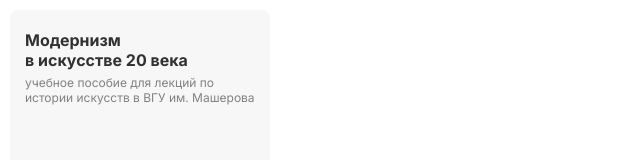
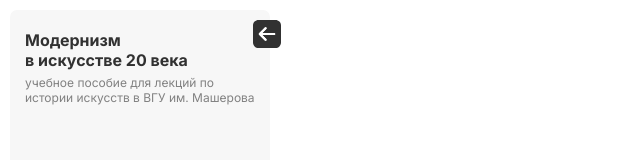
Before and after one commit to vsumodernism/vsumodernism.github.io, a Nuxt app: page /artists/andre-deren in a window 1280 px wide. Shown: the top 160 px of the page, without its empty margins (0-640 px from the left). Built offline with nearby package versions, Linux system fonts and the light colour scheme; no server answers.

Commit message:
Fix icon in header; Add list; Btn back

```diff
--- a/assets/styles/components/article.scss
+++ b/assets/styles/components/article.scss
@@ -1,3 +1,21 @@
+.btn-back {
+	position: absolute;
+	left: -27px;
+	top: 20px;
+	display: flex;
+	align-items: center;
+	gap: 10px;
+	font-weight: bold;
+	font-size: 0;
+	cursor: pointer;
+
+	@media (max-width: 425px) {
+		position: static;
+		margin-bottom: 40px;
+		font-size: 15px;
+	}
+}
+
 .article {
 	max-width: 780px;
 	margin-inline: auto;
@@ -88,6 +106,10 @@
 				margin-bottom: 20px;
 			}
 		}
+
+		&_disc {
+			list-style: disc;
+		}
 	}
 
 	.period {
--- a/components/cards/Article.vue
+++ b/components/cards/Article.vue
@@ -84,6 +84,10 @@ export default defineComponent({
 
                 <template v-for="item in block.content">
                     <p v-if="typeof item === 'string'" v-html="item"></p>
+
+                    <ul v-else-if="Array.isArray(item)" class="article-list article-list_disc">
+                        <li v-for="li in item" class="" v-html="li"></li>
+                    </ul>
 
                     <div v-else-if="typeof item === 'object'" class="article-picture">
                         <img :src="item.img" class="article-picture__img" alt=""/>
--- /dev/null
+++ b/components/icons/IconBack.vue
@@ -0,0 +1,12 @@
+<template>
+    <svg width="28" height="28" viewBox="0 0 28 28" fill="none" xmlns="http://www.w3.org/2000/svg">
+        <path fill-rule="evenodd" clip-rule="evenodd" d="M5.46875 0H22.5312C23.9808 0.00278956 25.3702 0.579856 26.3952 1.60484C27.4201 2.62983 27.9972 4.0192 28 5.46875V22.5312C27.9972 23.9808 27.4201 25.3702 26.3952 26.3952C25.3702 27.4201 23.9808 27.9972 22.5312 28H5.46875C4.0192 27.9972 2.62983 27.4201 1.60484 26.3952C0.579856 25.3702 0.00278956 23.9808 0 22.5312L0 5.46875C0.00278956 4.0192 0.579856 2.62983 1.60484 1.60484C2.62983 0.579856 4.0192 0.00278956 5.46875 0ZM22.2036 14.0008C22.2037 13.866 22.1773 13.7325 22.1257 13.6079C22.0742 13.4834 21.9986 13.3702 21.9033 13.2749C21.808 13.1796 21.6948 13.104 21.5702 13.0525C21.4457 13.0009 21.3122 12.9744 21.1774 12.9746H9.29824L13.3024 8.97039C13.4916 8.77753 13.597 8.51783 13.5957 8.2477C13.5945 7.97758 13.4867 7.71884 13.2959 7.52771C13.105 7.33658 12.8464 7.2285 12.5762 7.22693C12.3061 7.22537 12.0463 7.33046 11.8532 7.51937L6.09711 13.2753C5.90509 13.4675 5.79723 13.7282 5.79723 13.9999C5.79723 14.2716 5.90509 14.5322 6.09711 14.7245L11.853 20.4805C12.0462 20.6688 12.3058 20.7735 12.5756 20.7717C12.8455 20.7699 13.1037 20.6619 13.2944 20.4709C13.4851 20.28 13.5928 20.0216 13.5943 19.7518C13.5957 19.482 13.4908 19.2225 13.3022 19.0295L9.29802 15.0253H21.1774C21.3121 15.0255 21.4454 14.9991 21.5699 14.9477C21.6944 14.8963 21.8075 14.8208 21.9028 14.7257C21.9981 14.6305 22.0737 14.5175 22.1253 14.3931C22.1769 14.2688 22.2035 14.1354 22.2036 14.0008Z" fill="#313131"/>
+        <path d="M22.2036 14.0008C22.2037 13.866 22.1773 13.7325 22.1257 13.6079C22.0742 13.4834 21.9986 13.3702 21.9033 13.2749C21.808 13.1796 21.6948 13.104 21.5702 13.0525C21.4457 13.0009 21.3122 12.9744 21.1774 12.9746H9.29824L13.3024 8.97039C13.4916 8.77753 13.597 8.51783 13.5957 8.2477C13.5945 7.97758 13.4867 7.71884 13.2959 7.52771C13.105 7.33658 12.8464 7.2285 12.5762 7.22693C12.3061 7.22537 12.0463 7.33046 11.8532 7.51937L6.09711 13.2753C5.90509 13.4675 5.79723 13.7282 5.79723 13.9999C5.79723 14.2716 5.90509 14.5322 6.09711 14.7245L11.853 20.4805C12.0462 20.6688 12.3058 20.7735 12.5756 20.7717C12.8455 20.7699 13.1037 20.6619 13.2944 20.4709C13.4851 20.28 13.5928 20.0216 13.5943 19.7518C13.5957 19.482 13.4908 19.2225 13.3022 19.0295L9.29802 15.0253H21.1774C21.3121 15.0255 21.4454 14.9991 21.5699 14.9477C21.6944 14.8963 21.8075 14.8208 21.9028 14.7257C21.9981 14.6305 22.0737 14.5175 22.1253 14.3931C22.1769 14.2688 22.2035 14.1354 22.2036 14.0008Z" fill="white"/>
+    </svg>
+</template>
+
+<script>
+export default {
+  name: 'IconBack'
+}
+</script>
--- a/components/icons/IconClose.vue
+++ b/components/icons/IconClose.vue
@@ -1,12 +1,13 @@
 <template>
-  <svg viewBox="0 0 24 24" xmlns="http://www.w3.org/2000/svg">
-    <path fill-rule="evenodd" clip-rule="evenodd"
-          d="M4.62639 4.62615C5.01691 4.23562 5.65008 4.23562 6.0406 4.62615L12.0002 10.5857L17.9597 4.62615C18.3502 4.23562 18.9834 4.23562 19.3739 4.62615C19.7645 5.01667 19.7645 5.64983 19.3739 6.04036L13.4144 11.9999L19.3739 17.9595C19.7645 18.35 19.7645 18.9832 19.3739 19.3737C18.9834 19.7642 18.3502 19.7642 17.9597 19.3737L12.0002 13.4141L6.0406 19.3737C5.65008 19.7642 5.01691 19.7642 4.62639 19.3737C4.23587 18.9832 4.23587 18.35 4.62639 17.9595L10.5859 11.9999L4.62639 6.04036C4.23587 5.64983 4.23587 5.01667 4.62639 4.62615Z"/>
-  </svg>
+    <svg width="35" height="35" viewBox="0 0 35 35" fill="none" xmlns="http://www.w3.org/2000/svg">
+        <rect width="35" height="35" rx="7" fill="#F0F0F0"/>
+        <rect x="7.9541" y="25.6317" width="25" height="2" transform="rotate(-45 7.9541 25.6317)" fill="#313131"/>
+        <rect x="9.36829" y="7.95406" width="25" height="2" transform="rotate(45 9.36829 7.95406)" fill="#313131"/>
+    </svg>
 </template>
 
 <script>
 export default {
-  name: 'IconClose'
+    name: 'IconClose'
 }
 </script>
--- a/components/icons/IconHamburger.vue
+++ b/components/icons/IconHamburger.vue
@@ -1,12 +1,14 @@
 <template>
-  <svg viewBox="0 0 24 24" xmlns="http://www.w3.org/2000/svg">
-    <path fill-rule="evenodd" clip-rule="evenodd"
-          d="M2.3335 6C2.3335 5.44772 2.78121 5 3.3335 5H19.3335C19.8858 5 20.3335 5.44772 20.3335 6C20.3335 6.55228 19.8858 7 19.3335 7H3.3335C2.78121 7 2.3335 6.55228 2.3335 6ZM2.3335 11.3333C2.3335 10.781 2.78121 10.3333 3.3335 10.3333H19.3335C19.8858 10.3333 20.3335 10.781 20.3335 11.3333C20.3335 11.8856 19.8858 12.3333 19.3335 12.3333H3.3335C2.78121 12.3333 2.3335 11.8856 2.3335 11.3333ZM2.3335 16.6667C2.3335 16.1144 2.78121 15.6667 3.3335 15.6667H19.3335C19.8858 15.6667 20.3335 16.1144 20.3335 16.6667C20.3335 17.219 19.8858 17.6667 19.3335 17.6667H3.3335C2.78121 17.6667 2.3335 17.219 2.3335 16.6667Z"/>
-  </svg>
+    <svg width="35" height="35" viewBox="0 0 35 35" fill="none" xmlns="http://www.w3.org/2000/svg">
+        <rect width="35" height="35" rx="7" fill="#F0F0F0"/>
+        <rect x="5" y="11.5" width="25" height="2" fill="#313131"/>
+        <rect x="5" y="16.5" width="25" height="2" fill="#313131"/>
+        <rect x="5" y="21.5" width="25" height="2" fill="#313131"/>
+    </svg>
 </template>
 
 <script>
 export default {
-  name: 'IconHamburger'
+    name: 'IconHamburger'
 }
 </script>
--- a/layouts/default.vue
+++ b/layouts/default.vue
@@ -65,6 +65,7 @@ export default {
     }
 
     &__main {
+        position: relative;
         padding: 50px 36px;
 
         @media (max-width: 425px) {
--- a/pages/art-movements/[slug].vue
+++ b/pages/art-movements/[slug].vue
@@ -1,14 +1,21 @@
 <template>
+    <div class="btn-back" @click="$router.back()">
+        <IconBack/>
+        Назад
+    </div>
+
     <Article :article="article"/>
 </template>
 
 <script>
 import Article from '~/components/cards/Article.vue'
+import IconBack from "~/components/icons/IconBack.vue";
 
 export default defineNuxtComponent({
 	name: 'PageArtMovement',
     components: {
-        Article
+        Article,
+        IconBack
     },
     data() {
         return {
--- a/pages/artists/[slug].vue
+++ b/pages/artists/[slug].vue
@@ -1,13 +1,20 @@
 <template>
+    <div class="btn-back" @click="$router.back()">
+        <IconBack/>
+        Назад
+    </div>
+
     <Article :article="article"/>
 </template>
 
 <script>
 import Article from "~/components/cards/Article.vue";
+import IconBack from "~/components/icons/IconBack.vue";
 
 export default defineNuxtComponent({
 	name: 'PageArtist',
     components: {
+        IconBack,
         Article
     },
     data() {
```
Also changed, not shown: public/data/main.json (+5 -4 lines).
